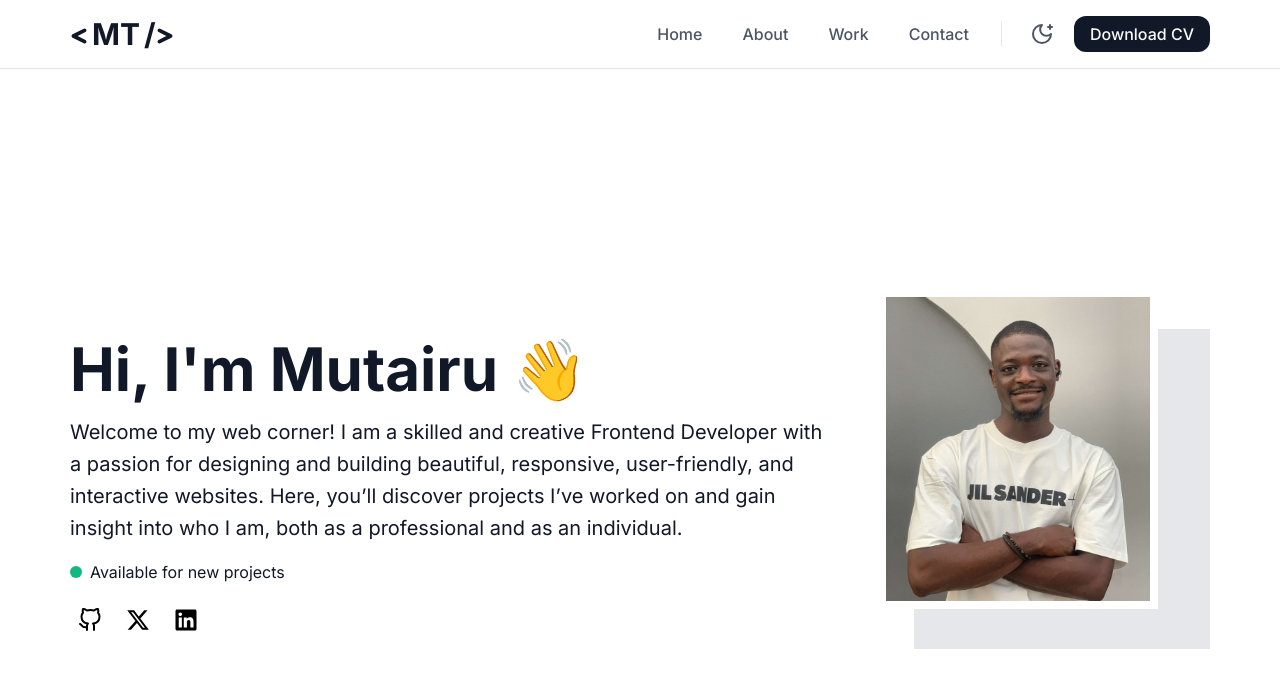
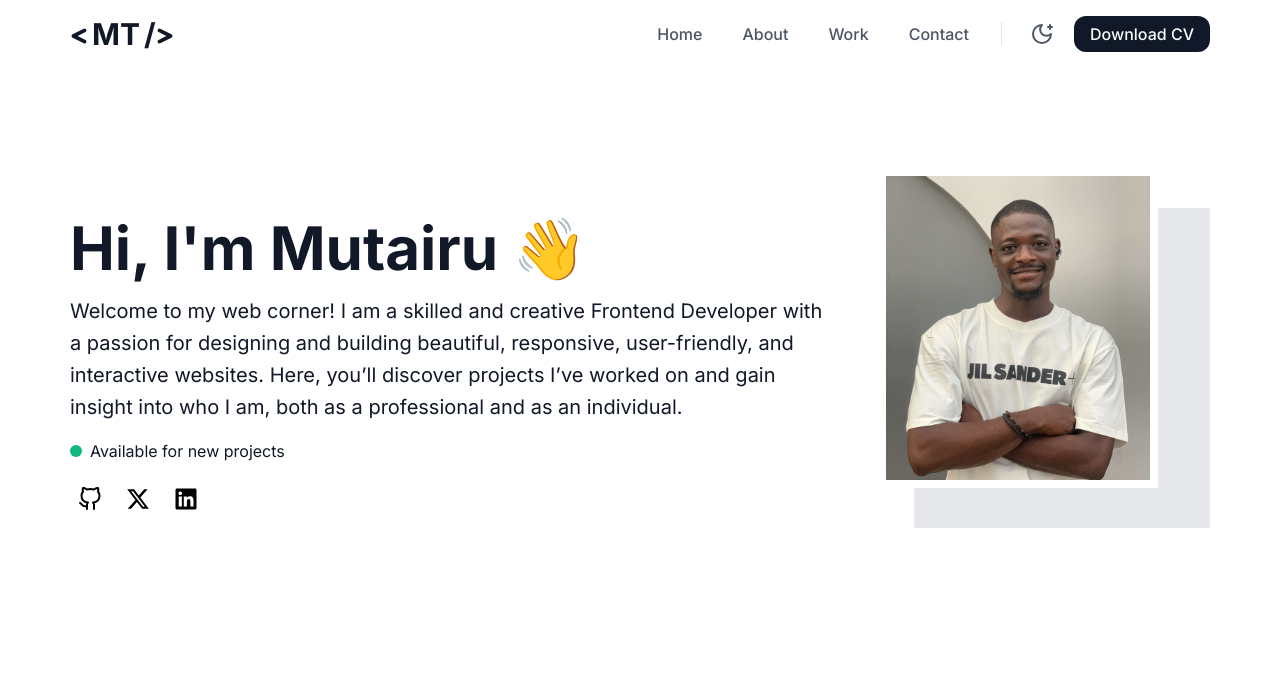
Before and after one commit to Mutairu-Lawal/MutairuLawal.dev, a React (Vite) app: page / in a window 1280 px wide. Shown: the top 688 px of the page. Built offline with nearby package versions, Linux system fonts and the light colour scheme.

Commit message:
`Update layout and positioning of various components`

```diff
--- a/src/components/Header.tsx
+++ b/src/components/Header.tsx
@@ -11,7 +11,7 @@ export default function Header() {
   const [showSidebar, setShowSidebar] = useState<boolean>(false);
   return (
     <>
-      <nav className="flex justify-between p-4 items-center border-b lg:px-[70px] bg-[rgba(255,255,255,0.5)] backdrop-blur-[10px] dark:bg-gray-950 dark:text-white">
+      <nav className="fixed top-0 w-full flex justify-between p-4 items-center border-b  lg:px-[70px] bg-[rgba(255,255,255,0.5)] backdrop-blur-[10px] dark:bg-gray-950 dark:text-white z-[100] md:border-b-0">
         <Logo />
         {/* links */}
         <div className="hidden md:flex items-center ">
--- a/src/components/Hero.tsx
+++ b/src/components/Hero.tsx
@@ -3,7 +3,7 @@ import SocailMediaLinks from './socailMediaLinks';
 
 export default function Hero() {
   return (
-    <section className="pt-20 pb-10 space-y-10 md:space-y-0 px-4  dark:bg-gray-950 lg:px-[70px] md:gap-5 md:flex md:flex-row-reverse md:justify-center md:items-center lg:gap-20 min-h-screen">
+    <section className="pt-40 pb-10 space-y-10 md:space-y-0 px-4 dark:bg-gray-950 lg:px-[70px] md:gap-5 md:flex md:flex-row-reverse md:justify-center md:items-center lg:gap-20 lg:pt-52 md:pb-20">
       <div className="hero-image flex place-content-center mx-auto lg:mx-0">
         <div className="bg-gray-200 dark:bg-gray-800 px-4 sm:px-8 md:px-4 md:pl-0">
           <div className="w-[280px] h-[320px]">
--- a/src/components/MobileNavBar.tsx
+++ b/src/components/MobileNavBar.tsx
@@ -12,7 +12,7 @@ export default function MobileNavBar({
 }) {
   return (
     <div className="mobile-nav-bar">
-      <div className="bg-white border-l absolute w-[calc(100%-20%)] sm:w-1/2 h-screen top-0 right-0 lg:hidden dark:bg-gray-950 z-[99999] dark:border-l-0">
+      <div className="bg-white border-l fixed w-[calc(100%-20%)] sm:w-1/2 h-screen top-0 right-0 lg:hidden dark:bg-gray-950 z-[200] dark:border-l-0">
         <div className="border-b flex justify-between items-center p-4 dark:border-gray-800 dark:text-gray-100">
           <Logo />
           <HamburgerMenu toogleSidebar={toogleSidebar}>
@@ -25,7 +25,7 @@ export default function MobileNavBar({
         <ThemeIcons />
         <CvButton />
       </div>
-      <div className="z-[188] absolute left-0 top-0 overlay w-full h-screen bg-[rgba(231,231,233,0.50)] backdrop-blur-[5px]"></div>
+      <div className="z-[108] fixed left-0 top-0 overlay w-full h-screen bg-[rgba(231,231,233,0.50)] backdrop-blur-[5px]"></div>
     </div>
   );
 }
```
